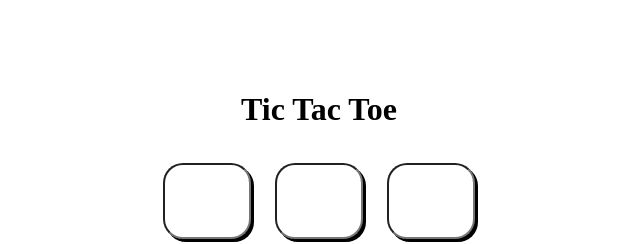
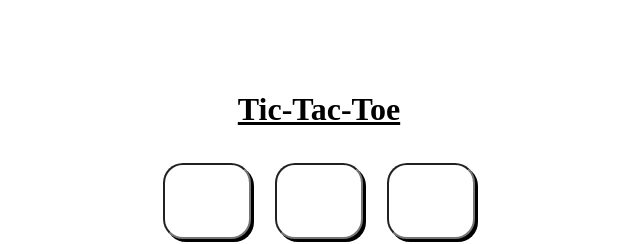
Before and after one commit to BharathaKumaran/Tic-Tac-Toe, a plain HTML site: page index.html in a window 1280 px wide. Shown: the top 244 px of the page, 321-961 px from the left. Drawn offline with Linux system fonts and the light colour scheme.

Commit message:
Update index.html

```diff
--- a/index.html
+++ b/index.html
@@ -11,7 +11,7 @@
 <body>
     <center>
     <div class="game">
-        <h1>Tic Tac Toe</h1>
+        <h1><u>Tic-Tac-Toe</u></h1>
     <table id="game2">
         <tr>
             <td><input id="btn0" type="text" onclick="fnBox0();check();" readonly></td>
@@ -36,6 +36,6 @@
         <h1 id="result"></h1>
 </div>
 </center>
-
+        <marquee><h3>(*Note:First player starts with X)</h3></marquee>
 </body>
 </html>
```
